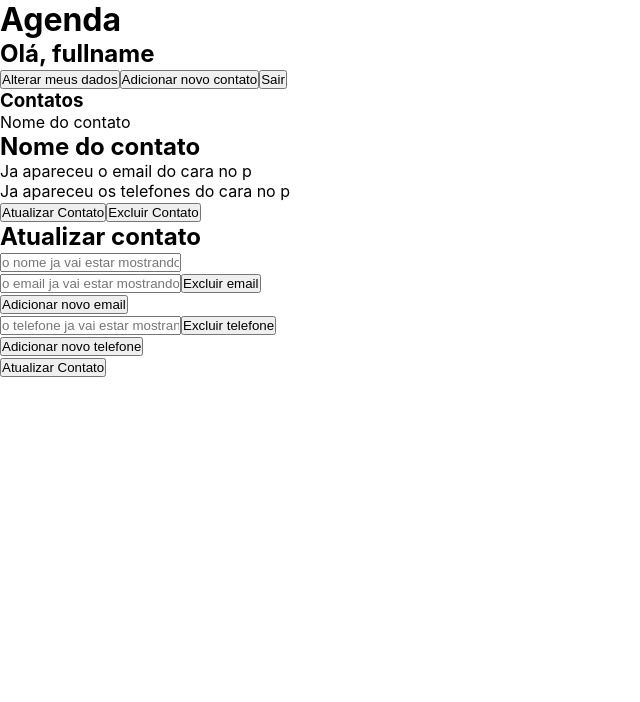
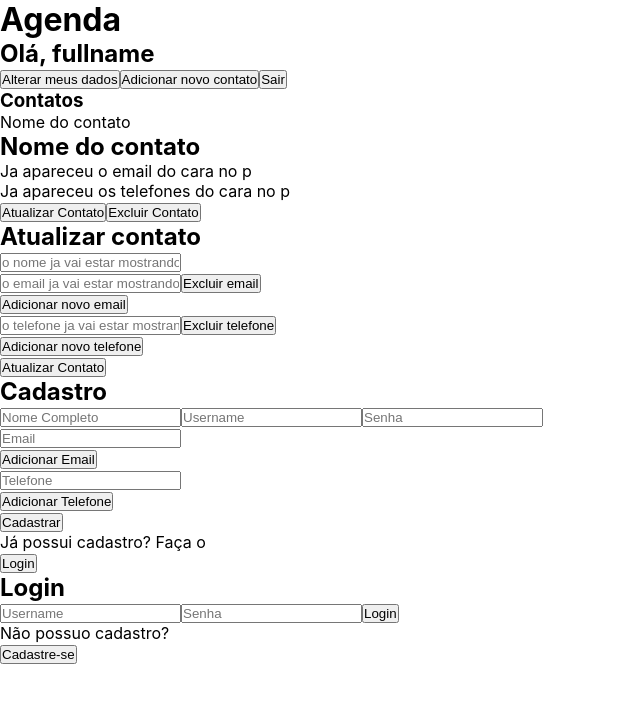
Before and after one commit to brunotiberio/s3-fullstack-teste-frontend-brunotiberio, a React (Create React App) app: page / in a window 1280 px wide. Shown: the top 702 px of the page, without its empty margins (0-640 px from the left). Built offline with nearby package versions, Linux system fonts and the light colour scheme.

Commit message:
feat: teste login e register

```diff
--- a/src/App.js
+++ b/src/App.js
@@ -5,6 +5,8 @@ import PersonalData from './components/PersonalData';
 import Contacts from './components/Contacts';
 import ContactDetail from './components/ContactDetail';
 import UpdateContact from './components/UpdateContact';
+import Register from './components/Register';
+import Login from './components/Login';
 
 function App() {
   return (
@@ -17,6 +19,8 @@ function App() {
         <Contacts />
         <ContactDetail />
         <UpdateContact />
+        <Register />
+        <Login />
       </Main>
     </>
   );
```
